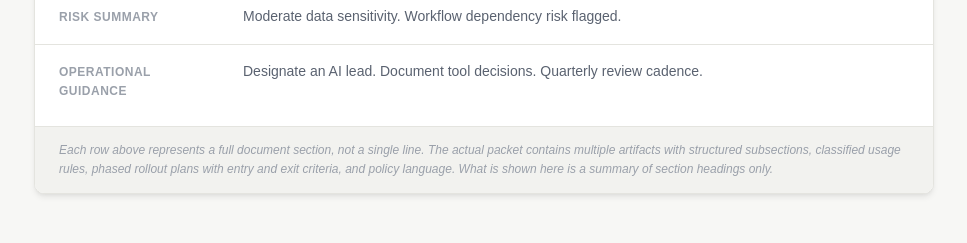
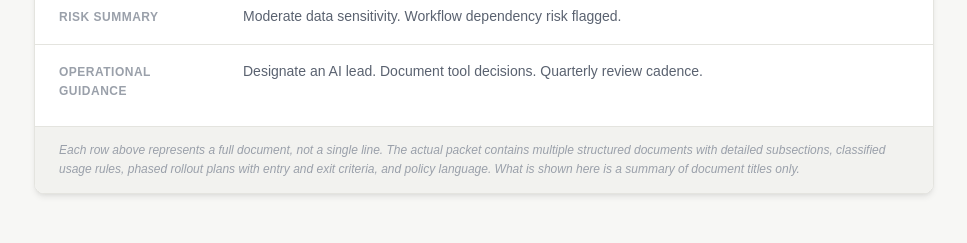
Before and after one commit to vetranod/osai, a Next.js app: page / in a window 1280 px wide. Shown: the part 5720-5963 px from the top of the page, without its empty margins (156-1123 px from the left). Built offline with nearby package versions, Linux system fonts and the light colour scheme.

Commit message:
Example packet footer: replace internal jargon with plain language

```diff
--- a/src/app/page.tsx
+++ b/src/app/page.tsx
@@ -376,7 +376,7 @@ export default function LandingPage() {
             </div>
           </div>
           <div className={styles.examplePacketFooter}>
-            Each row above represents a full document section, not a single line. The actual packet contains multiple artifacts with structured subsections, classified usage rules, phased rollout plans with entry and exit criteria, and policy language. What is shown here is a summary of section headings only.
+            Each row above represents a full document, not a single line. The actual packet contains multiple structured documents with detailed subsections, classified usage rules, phased rollout plans with entry and exit criteria, and policy language. What is shown here is a summary of document titles only.
           </div>
         </div>
       </section>
```
